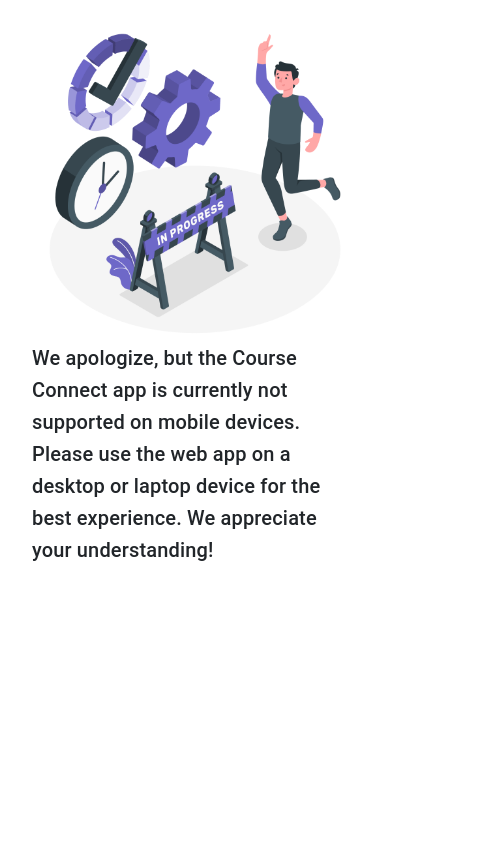
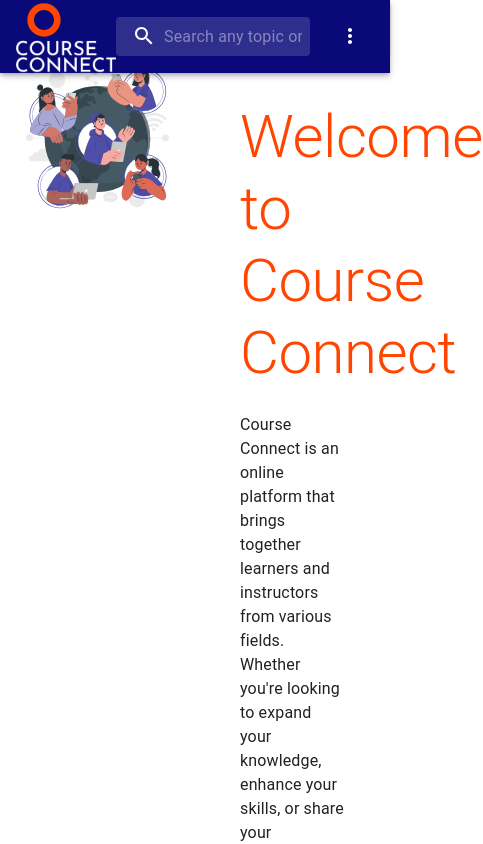
Before and after one commit to abhishek0493/CourseConnect, a React (Create React App) app in the folder client/: page / in a window 390 px wide. Shown: the top 844 px of the page, 483 px wide, since content can reach past the window. Built offline with nearby package versions, Linux system fonts and the light colour scheme; no server answers.

Commit message:
revert screen size condition

```diff
--- a/client/src/App.js
+++ b/client/src/App.js
@@ -139,14 +139,10 @@
         <Routes>
           <Route
             element={
-              isMobile ? (
-                <MobileNotSupported />
-              ) : (
-                <LayoutMain
-                  isLoggedIn={isLoggedIn}
-                  triggerAuthUpdate={handleUpdateTrigger}
-                />
-              )
+              <LayoutMain
+                isLoggedIn={isLoggedIn}
+                triggerAuthUpdate={handleUpdateTrigger}
+              />
             }
           >
             <Route path="/" element={<Home />} />
```
